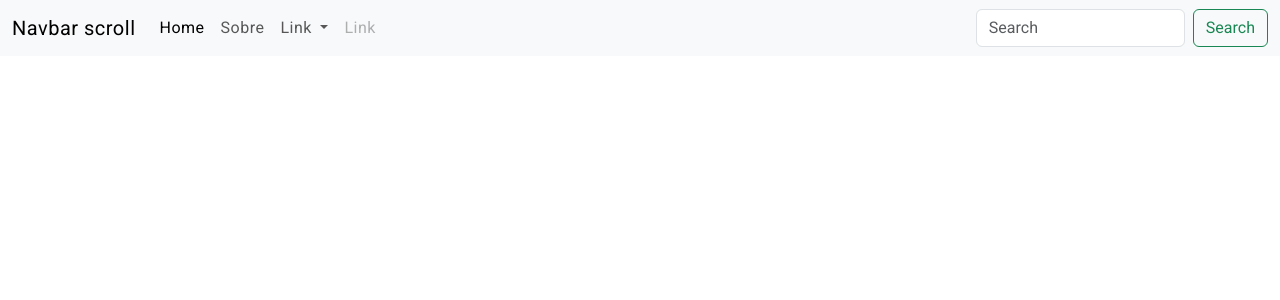
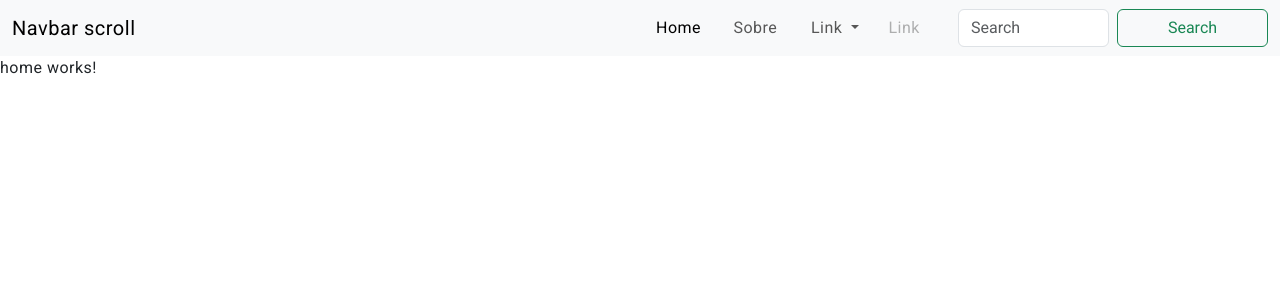
Before and after one commit to FaridM2003/ProyectoLuna, an Angular app: page / in a window 1280 px wide. Shown: the top 300 px of the page. Built offline with nearby package versions, Linux system fonts and the light colour scheme.

Commit message:
routerLink implementado

```diff
--- a/angular.json
+++ b/angular.json
@@ -102,5 +102,8 @@
         }
       }
     }
+  },
+  "cli": {
+    "analytics": false
   }
 }
--- a/src/app/app.component.css
+++ b/src/app/app.component.css
@@ -0,0 +1,4 @@
+*{
+  width: 100%;
+  height: fit-content;
+}
--- a/src/app/app.component.html
+++ b/src/app/app.component.html
@@ -34,3 +34,4 @@
     </div>
   </div>
 </nav>
+<router-outlet></router-outlet>
--- a/src/app/app.routes.ts
+++ b/src/app/app.routes.ts
@@ -1,6 +1,7 @@
 import { AboutitComponent } from './components/aboutit/aboutit.component';
 import { HomeComponent } from './components/home/home.component';
-import { Routes } from '@angular/router';
+import { Routes, RouterLink } from '@angular/router';
+
 
 export const routes: Routes = [
   {path:"", component: HomeComponent},
```
Also changed, not shown: 1 other file (tests, documents, lock files or other folders).
